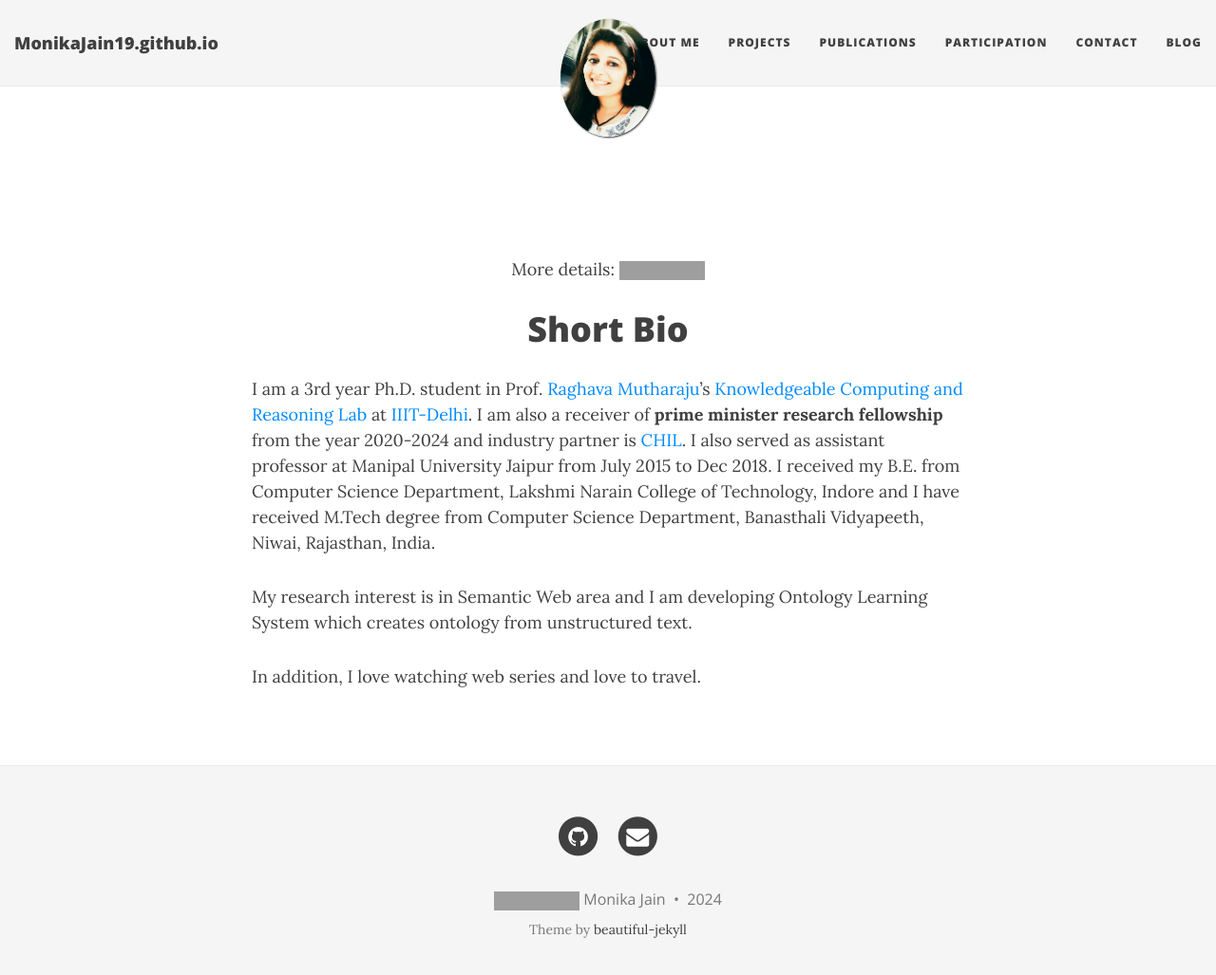
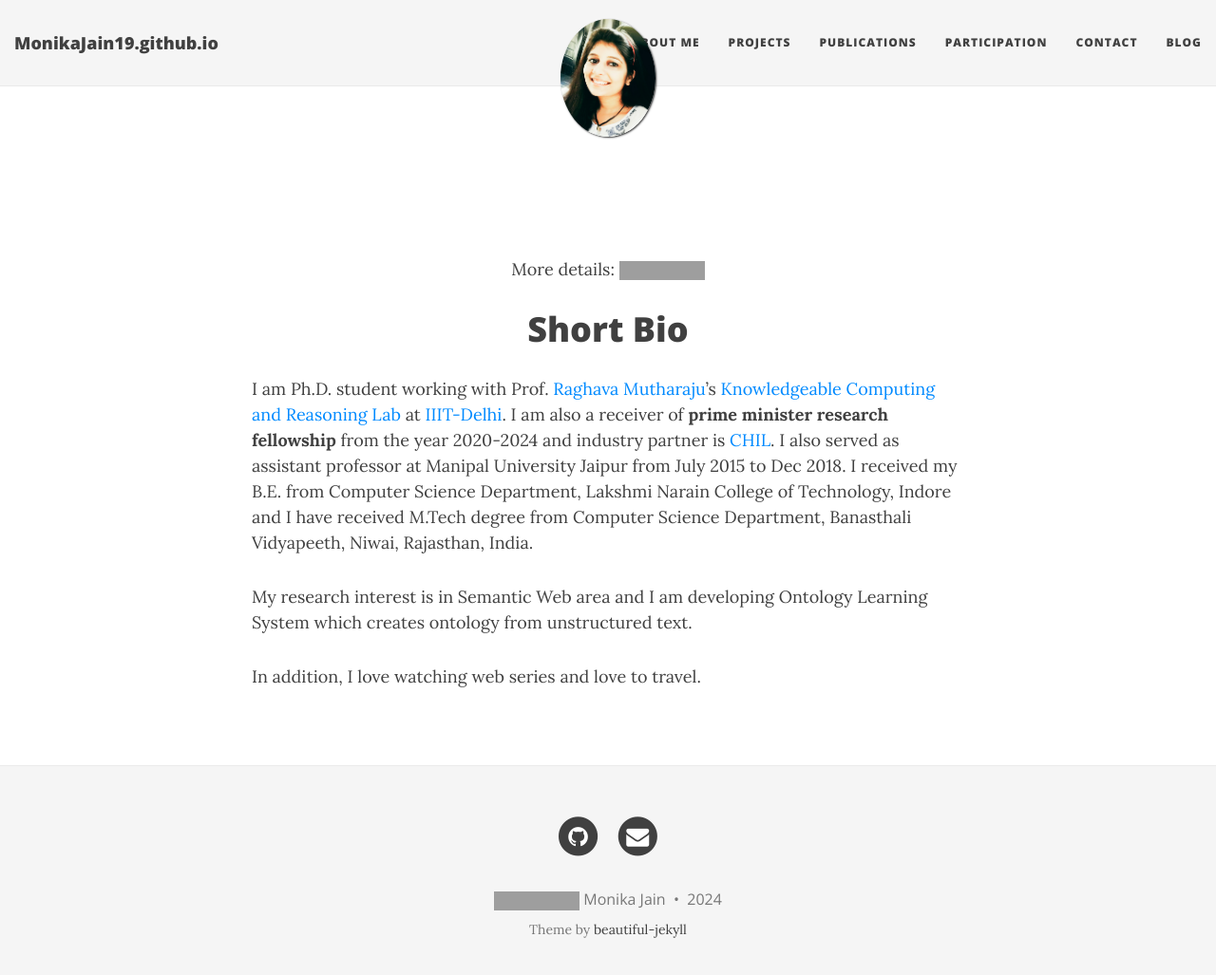
Before and after one commit to MonikaJain19/MonikaJain19.github.io, a Jekyll site: the page built from about.md, in a window 1280 px wide and 1040 px high. Shown: the top 1027 px of the window at 95% size. Built offline with Jekyll 4.4.1, drawn with Linux system fonts in a browser that asks for light colours; nearby versions of some CDN libraries; grey boxes are pictures that could not be loaded.

Commit message:
Update about.md

```diff
--- a/about.md
+++ b/about.md
@@ -15,7 +15,7 @@
 
 # <center>Short Bio</center>
 
-I am a 3rd year Ph.D. student in Prof. [Raghava Mutharaju](http://raghavam.github.io/)'s [Knowledgeable Computing and Reasoning Lab](https://kracr-website.web.app/) at [IIIT-Delhi](https://www.iiitd.ac.in/). I am also a receiver of <b> prime minister research fellowship </b> from the year 2020-2024 and industry partner is [CHIL](https://www.childhealthimprints.com/). I also served as assistant professor at Manipal University Jaipur from July 2015 to Dec 2018. I received my B.E. from Computer Science Department, Lakshmi Narain College of Technology, Indore and I have received M.Tech degree from Computer Science Department, Banasthali Vidyapeeth, Niwai, Rajasthan, India.
+I am Ph.D. student working with Prof. [Raghava Mutharaju](http://raghavam.github.io/)'s [Knowledgeable Computing and Reasoning Lab](https://kracr-website.web.app/) at [IIIT-Delhi](https://www.iiitd.ac.in/). I am also a receiver of <b> prime minister research fellowship </b> from the year 2020-2024 and industry partner is [CHIL](https://www.childhealthimprints.com/). I also served as assistant professor at Manipal University Jaipur from July 2015 to Dec 2018. I received my B.E. from Computer Science Department, Lakshmi Narain College of Technology, Indore and I have received M.Tech degree from Computer Science Department, Banasthali Vidyapeeth, Niwai, Rajasthan, India.
 
 My research interest is in Semantic Web area and I am developing Ontology Learning System which creates ontology from unstructured text.
 
```
